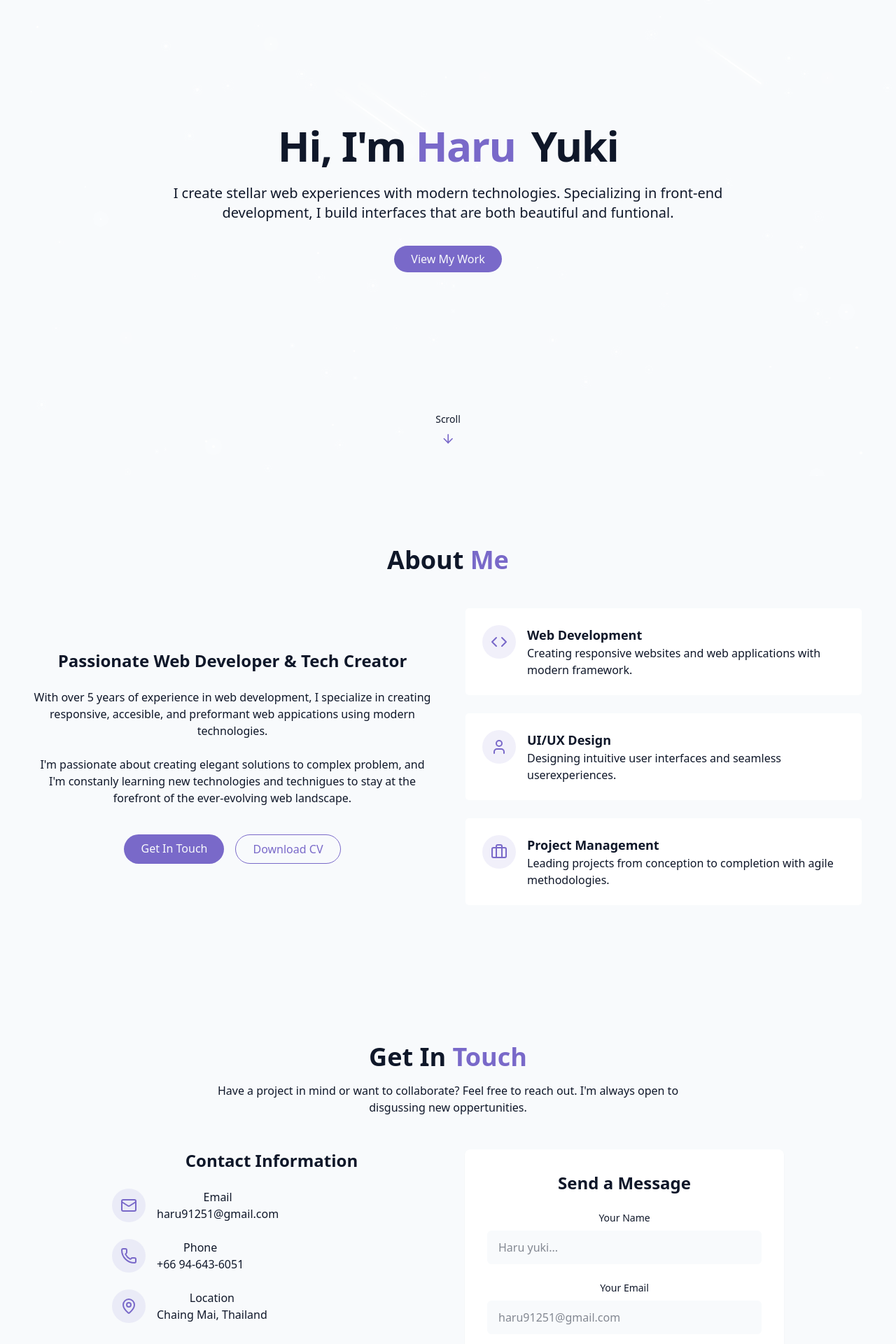
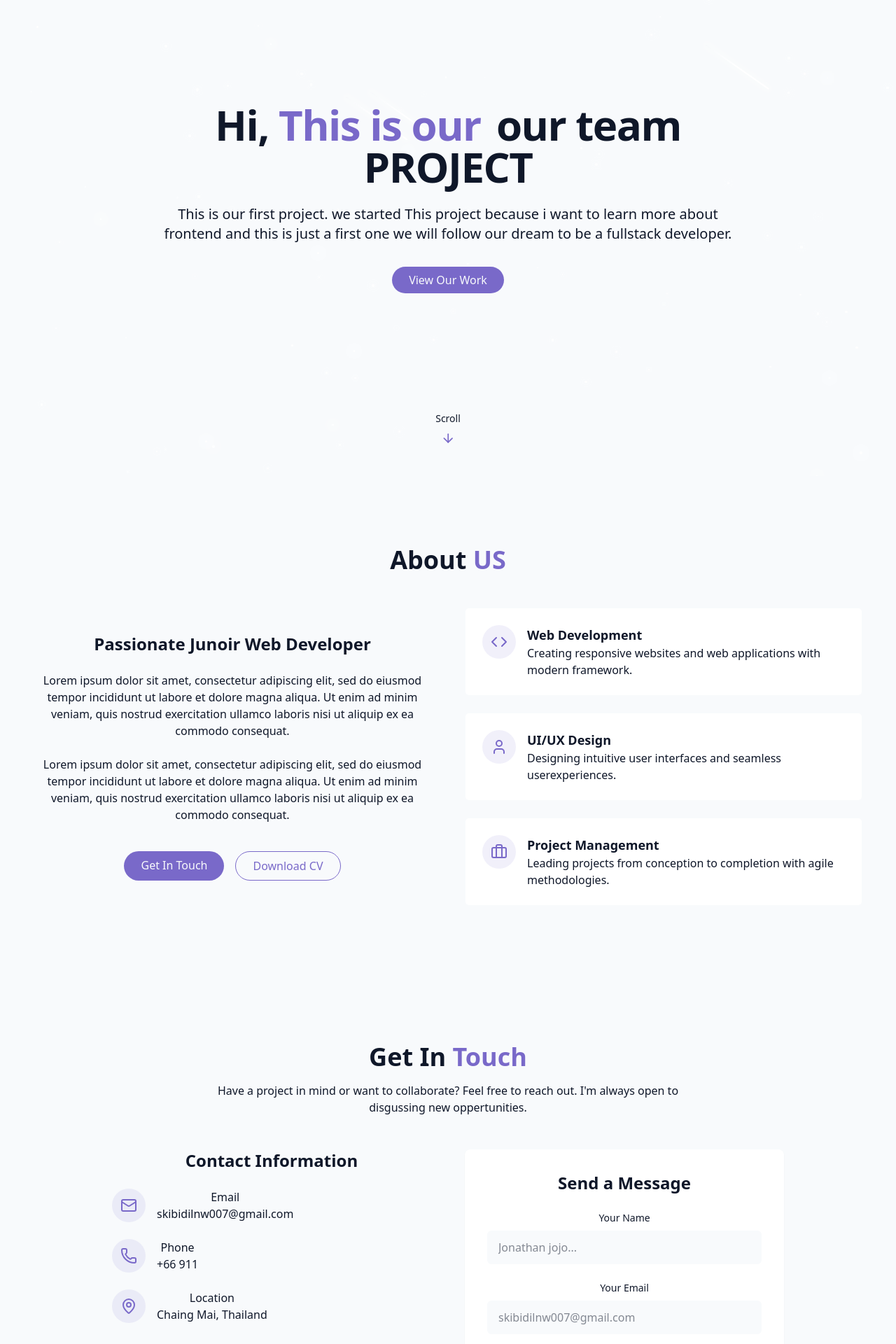
Before and after one commit to ZwaneProgram/Beatiful-UI-Landing, a React (Vite) app: page / in a window 1280 px wide. Shown: the part 120-2040 px from the top of the page at 70% size. Built offline with nearby package versions, Linux system fonts and the light colour scheme.

Commit message:
Merge main and restore local content

```diff
--- a/src/App.jsx
+++ b/src/App.jsx
@@ -8,9 +8,6 @@ import { Home } from './pages/Home'
 import { NotFound } from './pages/NotFound'
 import "./index.css"
 import { Toaster } from '@/components/ui/Toaster'
-
-
-
 
 function App() {
   return (
--- a/src/components/AboutSection.jsx
+++ b/src/components/AboutSection.jsx
@@ -5,26 +5,25 @@ export const AboutSection = () => {
         {""}
         <div className="container mx-auto max-x-5xl">
             <h2 className="text-3xl md:text-4xl font-bold mb-12 text-center">
-                About <span className="text-primary">Me</span>
+                About <span className="text-primary">US</span>
             </h2>
 
             <div className="grid grid-cols-1 md:grid-cols-2 gap-12 items-center">
                 <div className="space-y-6">
                     <h3 className="text-2xl font-semibold">
-                        Passionate Web Developer & Tech Creator
+                        Passionate Junoir Web Developer
                     </h3>
 
                     <p className="text-muted-foreground">
-                        With over 5 years of experience in web development, I specialize
-                        in creating responsive, accesible, and preformant web
-                        appications using modern technologies.
+                        Lorem ipsum dolor sit amet, consectetur adipiscing elit, sed do eiusmod tempor
+                        incididunt ut labore et dolore magna aliqua. Ut enim ad minim veniam, quis nostrud
+                        exercitation ullamco laboris nisi ut aliquip ex ea commodo consequat.
                     </p>
 
                     <p className="text-muted-foreground">
-                        I'm passionate about creating elegant solutions to complex
-                        problem, and I'm constanly learning new technologies
-                        and technigues to stay at the forefront of the ever-evolving web
-                        landscape.
+                        Lorem ipsum dolor sit amet, consectetur adipiscing elit, sed do eiusmod tempor
+                        incididunt ut labore et dolore magna aliqua. Ut enim ad minim veniam, quis nostrud
+                        exercitation ullamco laboris nisi ut aliquip ex ea commodo consequat.
                     </p>
 
                     <div className="flex flex-col sm:flex-row gap-4 pt-4 justify-center">
--- a/src/components/ContactSection.jsx
+++ b/src/components/ContactSection.jsx
@@ -2,7 +2,6 @@ import { Instagram, Linkedin, Mail, MapPin, Phone, Twitch, Twitter, Send } from
 import {cn} from '@/lib/utils';
 import { useToast } from "@/hooks/use-toast";
 import { useState } from "react";
-
 
 export const ContactSection = () => {
 
@@ -50,7 +49,7 @@ export const ContactSection = () => {
                         <div>
                             <h4 className="font-medium"> Email</h4>
                             <a href="mailto:haru91251@gmail.com" className="text-muted-foreground hover:text-primary transition-colors">
-                                haru91251@gmail.com
+                                skibidilnw007@gmail.com
                             </a>
                         </div>
                     </div>
@@ -62,7 +61,7 @@ export const ContactSection = () => {
                         <div>
                             <h4 className="font-medium"> Phone</h4>
                             <a href="telto:+669436051" className="text-muted-foreground hover:text-primary transition-colors">
-                                +66 94-643-6051
+                                +66 911
                             </a>
                         </div>
                     </div>
@@ -115,7 +114,7 @@ export const ContactSection = () => {
                         name="name"
                         required
                         className="w-full px-4 py-3 rounded-md border-input bg-background focucus:outlind-hidden focus:ring-2 focus:ring-primary"
-                        placeholder="Haru yuki..."
+                        placeholder="Jonathan jojo..."
                          />
                     </div>
 
@@ -131,7 +130,7 @@ export const ContactSection = () => {
                         name="email"
                         required
                         className="w-full px-4 py-3 rounded-md border-input bg-background focucus:outlind-hidden focus:ring-2 focus:ring-primary"
-                        placeholder="haru91251@gmail.com"
+                        placeholder="skibidilnw007@gmail.com"
                          />
                     </div>
 
--- a/src/components/HeroSection.jsx
+++ b/src/components/HeroSection.jsx
@@ -5,26 +5,25 @@ export const HeroSection = () =>{
         <div className="container max-w-4xl mx-auto text-center z-10">
             <div className="space-y-6">
                 <h1 className="text-4xl md:text-6xl font-bold tracking-tight">
-                    <span className="opacity-0 animate-fade-in">Hi, I'm</span>
+                    <span className="opacity-0 animate-fade-in">Hi, </span>
                     <span className="text-primary opacity-0 animate-fade-in-delay-1">
                         {" "}
-                        Haru
+                        This is our
                     </span>
                     <span className="text-gradient ml-2 opacity-0 animate-fade-in-delay-2">
                         {" "}
-                        Yuki
+                        our team PROJECT
                     </span>
                 </h1>
 
                 <p className="text-lg md:text-xl text-muted-foreground max-2-2xl mx-auto opacity-0 animate-fade-in-delay-3">
-                    I create stellar web experiences with modern technologies.
-                    Specializing in front-end development, I build interfaces that are
-                    both beautiful and funtional.
+                    This is our first project. we started This project because i want to learn more about frontend
+                    and this is just a first one we will follow our dream to be a fullstack developer.
                 </p>
 
                 <div className="pt-4 opacity-0 animate-fade-in-delay-4">
                     <a href="#projects" className="cosmic-button">
-                        View My Work
+                        View Our Work
                     </a>
                 </div>
             </div>
--- a/src/components/Navbar.jsx
+++ b/src/components/Navbar.jsx
@@ -5,8 +5,8 @@ import { useEffect, useState } from "react";
 const navItems = [
   { name: "Home", href: "#" },
   { name: "About", href: "#about" },
-  { name: "Skills", href: "#skills" },
-  { name: "Projects", href: "#projects" },
+  { name: "Skills (in progress)", href: "#skills" },
+  { name: "Projects (in progress)", href: "#projects" },
   { name: "Contact", href: "#contact" },
 ];
 
--- a/src/pages/Home.jsx
+++ b/src/pages/Home.jsx
@@ -1,9 +1,10 @@
 import { ThemeToggle } from "@/components/ThemeToggle";
 import { StarBackground } from "@/components/StarBackground";
 import { Navbar } from "@/components/Navbar";
-import {HeroSection} from "@/components/HeroSection"
-import {AboutSection} from "@/components/AboutSection"
-import {ContactSection} from "@/components/ContactSection"
+import { HeroSection } from "@/components/HeroSection";
+import { AboutSection } from "@/components/AboutSection";
+import { ContactSection } from "@/components/ContactSection";
+import { Footer } from "@/components/Footer";
 
 export const Home = () => {
   return (
@@ -22,7 +23,7 @@ export const Home = () => {
       </main>
 
       {/* Footer */}
-      {/* change */}
+      <Footer />
     </div>
   );
 };
```
